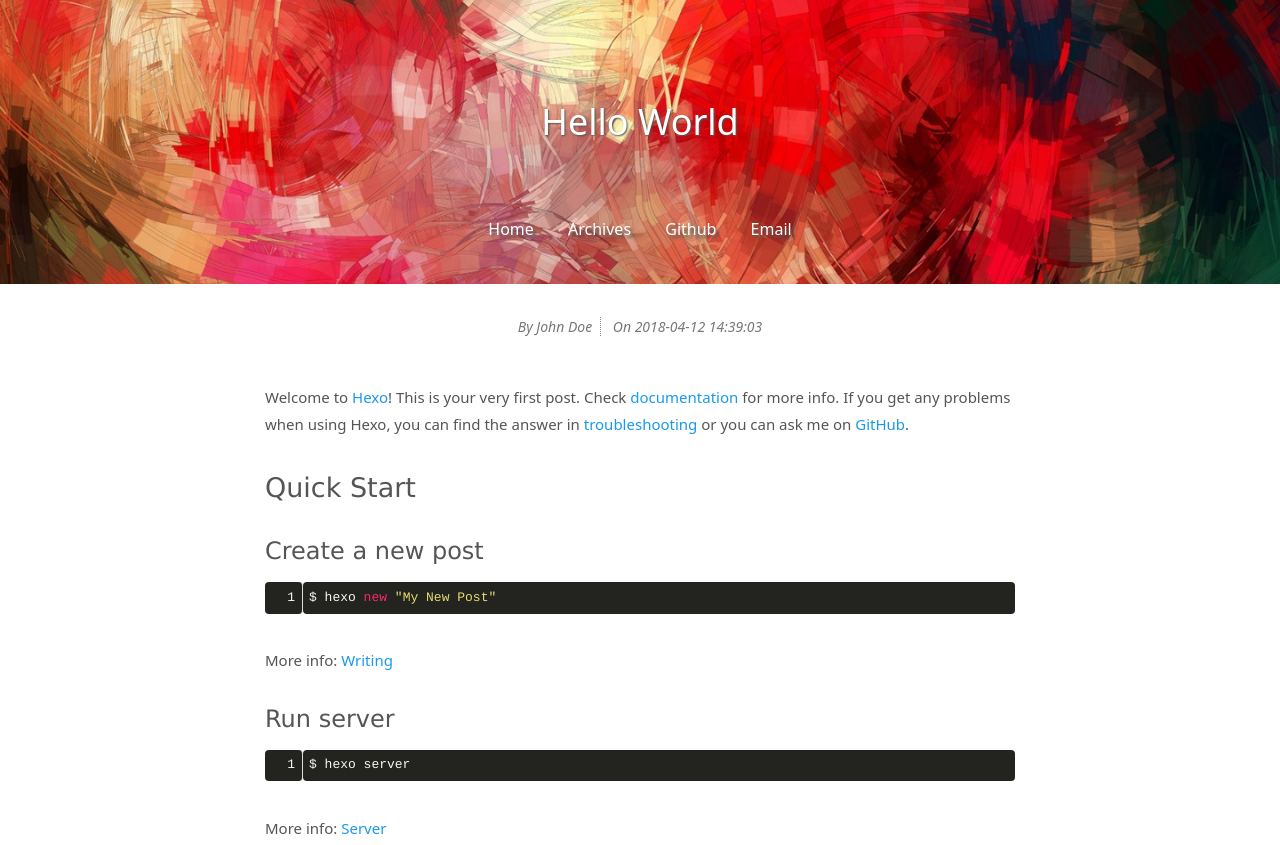
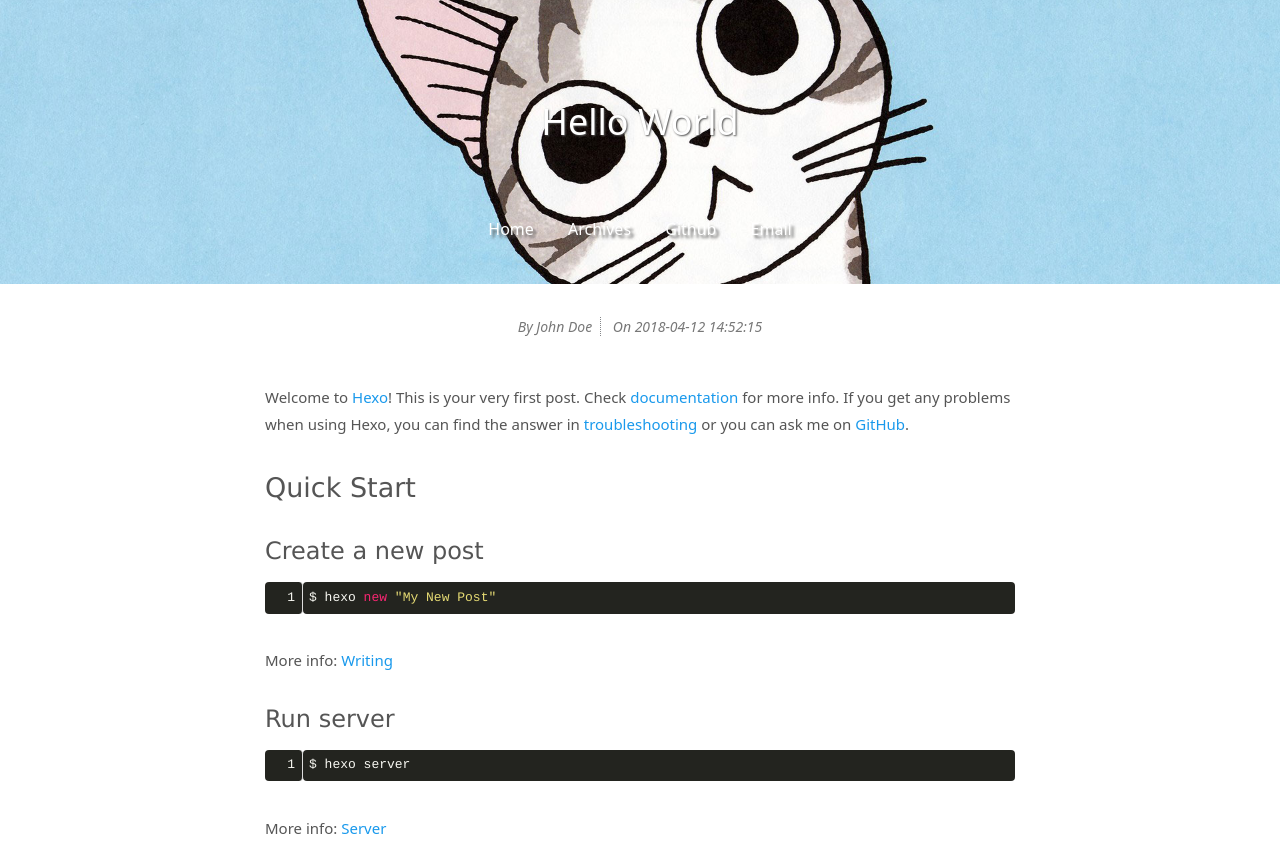
Before and after one commit to ChowXue/chowxue.github.io, a plain HTML site: page 2018/04/12/hello-world/index.html in a window 1280 px wide. Shown: the top 845 px of the page. Drawn offline with Linux system fonts and the light colour scheme.

Commit message:
Site updated: 2018-05-16 14:52:17

```diff
--- a/2018/04/12/hello-world/index.html
+++ b/2018/04/12/hello-world/index.html
@@ -38,7 +38,7 @@
     <!-- Page Header -->
 
 
-<header class="site-header header-background" style="background-image: url(/img/default-banner-dark.jpg)">
+<header class="site-header header-background" style="background-image: url(/img/cat.jpg)">
   <div class="container">
     <div class="row">
       <div class="col-lg-8 col-lg-offset-2 col-md-10 col-md-offset-1">
@@ -100,7 +100,7 @@
           <!-- Date -->
           <span class="date-time info">On
             <span class="date">2018-04-12</span>
-            <span class="time">14:39:03</span>
+            <span class="time">14:52:15</span>
           </span>
 
         </div>
```
Also changed, not shown: archives/2018/04/index.html (+1 -1 lines), archives/2018/index.html (+1 -1 lines), archives/index.html (+1 -1 lines), index.html (+2 -2 lines), img/cat.jpg (added).
